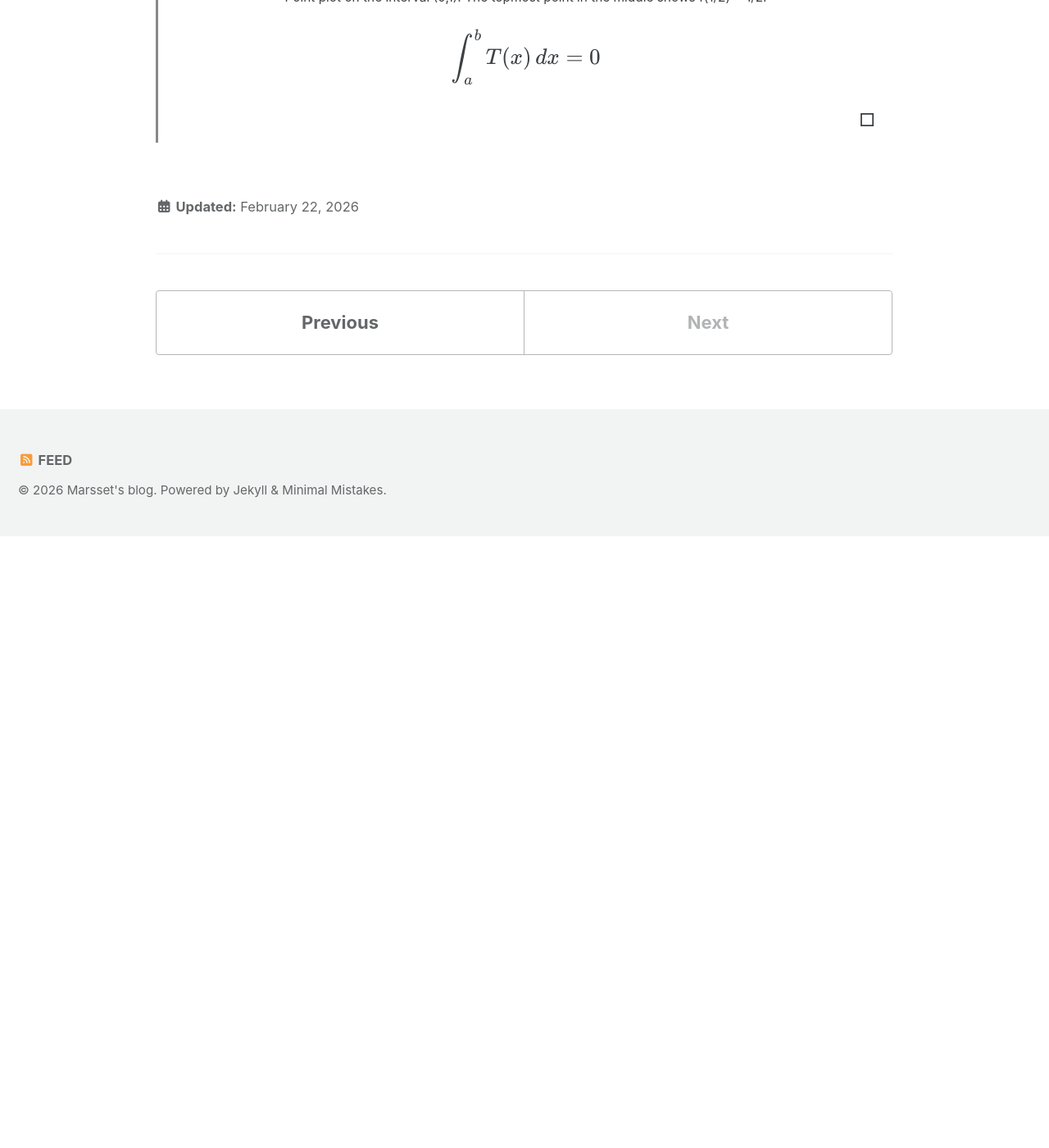
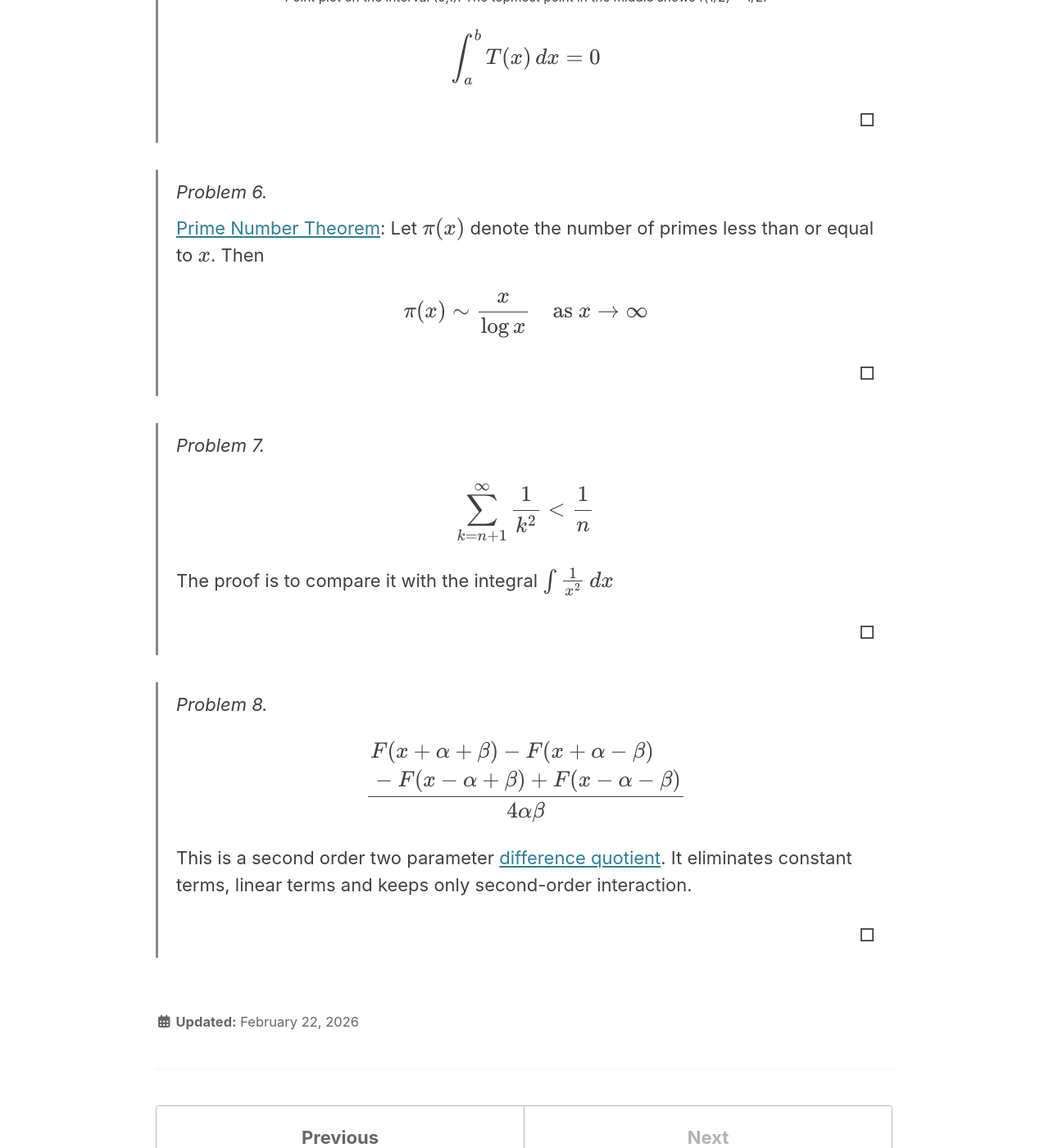
Before and after one commit to marsset/marsset.github.io, a Jekyll site: the page built from _posts/2026-02-22-calculus-problemsets.markdown, in a window 1280 px wide and 1400 px high, scrolled down 3023 px. Shown: the whole window at 82% size. Built offline with Jekyll 4.4.1, drawn with Linux system fonts in a browser that asks for light colours; cached includes are drawn as plain includes; formulas are drawn with MathJax 3; before the commit the page ends 3677 px from its top, so only the background shows below that.

```diff
--- a/_posts/2026-02-22-calculus-problemsets.markdown
+++ b/_posts/2026-02-22-calculus-problemsets.markdown
@@ -121,3 +121,44 @@
 $$
 
 </div>
+
+<div class="problem" markdown="1">
+
+[Prime Number Theorem](https://en.wikipedia.org/wiki/Prime_number_theorem): Let $\pi(x)$ denote the number of primes less than or equal to $x$. Then
+
+$$
+\pi(x) \sim \frac{x}{\log x}
+\quad \text{as } x \to \infty
+$$
+
+</div>
+
+
+<div class="problem" markdown="1">
+
+$$
+\sum_{k=n+1}^{\infty} \frac{1}{k^2}
+<
+\frac{1}{n}
+$$
+
+The proof is to compare it with the integral $\int \frac{1}{x^2}\,dx$
+</div>
+
+
+<div class="problem" markdown="1">
+
+$$
+\frac{
+\begin{aligned}
+&F(x+\alpha+\beta)
+- F(x+\alpha-\beta) \\
+&- F(x-\alpha+\beta)
++ F(x-\alpha-\beta)
+\end{aligned}
+}{4\alpha\beta}
+$$
+
+This is a second order two parameter [difference quotient](https://en.wikipedia.org/wiki/Difference_quotient). It eliminates constant terms, linear terms and keeps only second-order interaction.
+
+</div>
```
